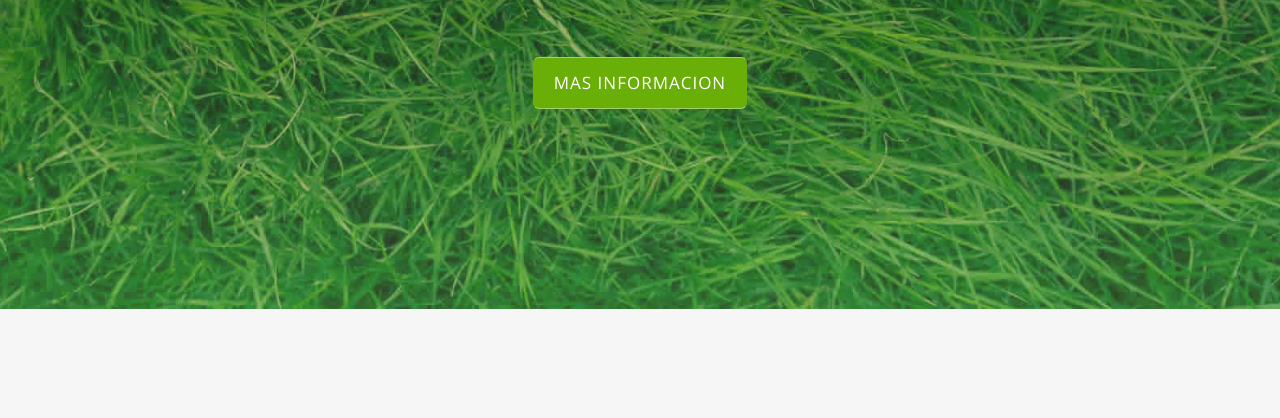
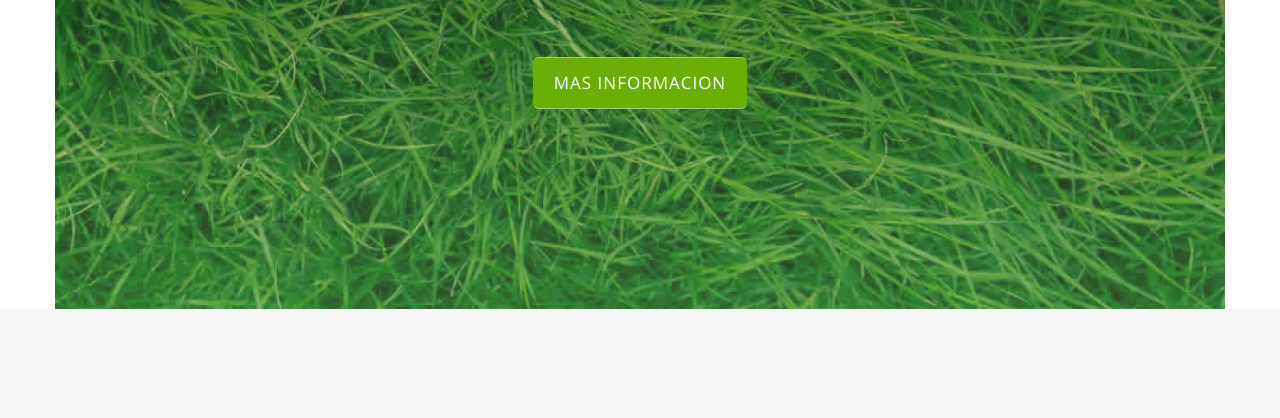
Before and after one commit to robert9910/Jardineria, a plain HTML site: page index.html in a window 1280 px wide. Shown: the part 540-958 px from the top of the page. Drawn offline with nearby package versions, Linux system fonts and the light colour scheme.

Commit message:
Update style.css

```diff
--- a/css/style.css
+++ b/css/style.css
@@ -164,6 +164,11 @@ a:focus, .btn:focus, .btn:active:focus, .btn.active:focus, .btn.focus, .btn:acti
 	-moz-background-size: cover;
 	background-size: cover;
 	-o-background-size: cover;
+
+	max-width: 960px;
+	margin: 0 auto;
+	width: 100%;
+	height: auto;
 }
 .intro .overlay {
 	/* Permalink - use to edit and share this gradient: http://colorzilla.com/gradient-editor/#000000+0,70ad47+100&0.6+0,0.4+100 */
```
